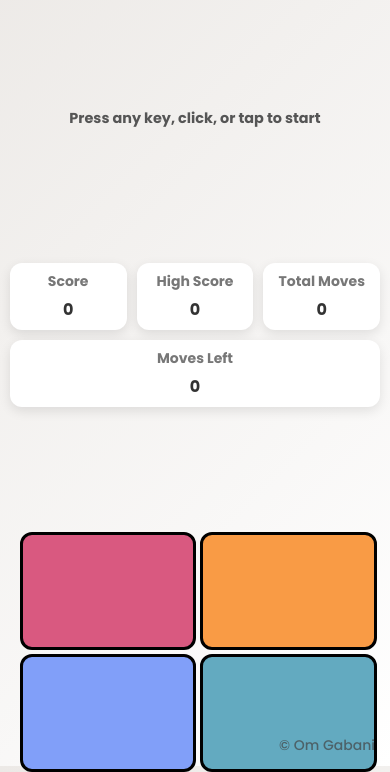
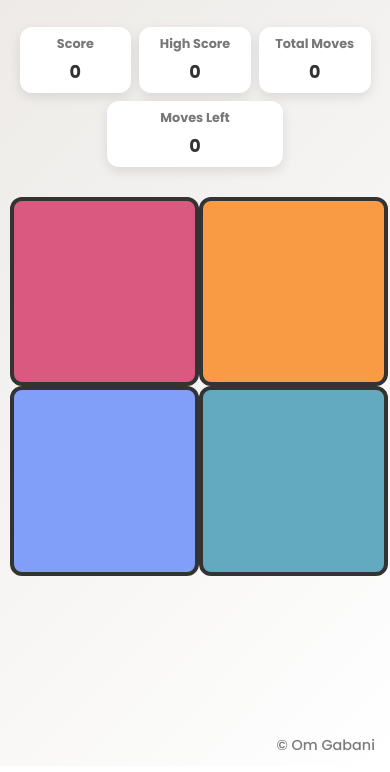
Before and after one commit to Om45m/Simon-Game, a plain HTML site: page index.html in a window 390 px wide. Shown: the part 78-850 px from the top of the page. Drawn offline with nearby package versions, Linux system fonts and the light colour scheme.

Commit message:
Update style.css

```diff
--- a/style.css
+++ b/style.css
@@ -1,104 +1,109 @@
-/* Body and layout */
 body {
-  margin: 0;
+  text-align: center;
   font-family: "Poppins", sans-serif;
   background: linear-gradient(135deg, #ece9e6, #ffffff);
+  margin: 0;
+  min-height: 100dvh;
   display: flex;
   flex-direction: column;
-  justify-content: space-between;  /* spread header, grid, footer */
   align-items: center;
-  min-height: 100vh;
-  height: 100%;
+  justify-content: flex-start;
+  touch-action: manipulation; /* Prevent double-tap zoom on mobile */
+  overscroll-behavior: none; /* Prevent pull-to-refresh */
   overflow: hidden;
-  text-align: center;
 }
 
 body.danger {
   background: #ff4d4d !important;
 }
 
-/* Headings */
 h1 {
-  font-size: 2rem;
-  margin: 10px 0 5px;
+  font-size: 2.5rem;
+  margin: 15px 0 5px;
   color: #333;
 }
 
 h2 {
-  font-size: 1rem;
-  margin-bottom: 10px;
+  font-size: 1.2rem;
+  margin: 0 10px 20px;
   color: #555;
+  line-height: 1.4;
 }
 
 /* Scoreboard */
 .scoreboard {
   display: flex;
-  flex-wrap: wrap;
   justify-content: center;
   gap: 10px;
-  padding: 5px;
-  width: 95%;
-  max-width: 800px;
+  margin: 10px auto 20px;
+  max-width: 90vw;
+  flex-wrap: wrap;
+  padding: 0 10px;
 }
 
 .card {
-  flex: 1 1 100px;
+  flex: 1;
+  min-width: 120px;
+  max-width: 160px;
   background: #fff;
   border-radius: 12px;
   padding: 10px;
-  box-shadow: 0 4px 12px rgba(0,0,0,0.1);
+  box-shadow: 0 4px 12px rgba(0, 0, 0, 0.1);
   text-align: center;
 }
 
 .card .label {
   display: block;
-  font-size: 14px;
+  font-size: 0.9rem;
   color: #777;
-  margin-bottom: 5px;
+  margin-bottom: 6px;
 }
 
 .card span {
-  font-size: 18px;
+  font-size: 1.3rem;
   font-weight: bold;
   color: #333;
 }
 
-/* Game grid container */
+/* Game container */
 .container {
   display: grid;
   grid-template-columns: 1fr 1fr;
   grid-template-rows: 1fr 1fr;
-  gap: 10px;
-  width: 90vw;
-  max-width: 500px;
-  height: 50vh;   /* scale grid height */
+  gap: 12px;
+  width: min(90vw, 500px); /* Responsive width */
+  aspect-ratio: 1/1; /* Square shape */
+  margin: 10px auto;
+  touch-action: none; /* Prevent touch scrolling on game area */
 }
 
 /* Buttons */
 .btn {
+  border: 4px solid #333;
+  border-radius: 12px;
   width: 100%;
   height: 100%;
-  border-radius: 12px;
-  border: 3px solid black;
   cursor: pointer;
-  transition: transform 0.2s;
+  touch-action: manipulation;
+  transition: transform 0.2s, background-color 0.2s;
+  user-select: none; /* Prevent text selection */
+  -webkit-tap-highlight-color: transparent; /* Remove tap highlight on mobile */
 }
 
 .btn:active {
   transform: scale(0.95);
 }
 
-/* Button colors */
 .red { background-color: #d95980; }
 .yellow { background-color: #f99b45; }
 .purple { background-color: #819ff9; }
 .green { background-color: #63aac0; }
 
-/* Flash effects */
+/* Flashes */
 .flash { background-color: #fff !important; }
 .userflash { background-color: limegreen !important; }
 
-/* Popups */
+/* Popup styling */
 .popup {
   position: fixed;
   top: 50%;
@@ -110,11 +115,13 @@ h2 {
   font-size: 1.5rem;
   font-weight: bold;
   color: #333;
-  box-shadow: 0 6px 20px rgba(0,0,0,0.2);
+  box-shadow: 0 6px 20px rgba(0, 0, 0, 0.2);
   opacity: 0;
   transition: all 0.4s ease;
   z-index: 1000;
   pointer-events: none;
+  max-width: 90vw;
+  text-align: center;
 }
 
 .popup.show {
@@ -122,7 +129,6 @@ h2 {
   transform: translate(-50%, -50%) scale(1);
 }
 
-/* Lose animation */
 body.lose {
   animation: loseFlash 0.6s ease;
 }
@@ -130,7 +136,7 @@ body.lose {
 @keyframes loseFlash {
   0%   { background-color: #ff4d4d; }
   50%  { background-color: #ff1a1a; }
-  100% { background-color: #f8f9fa; }
+  100% { background-color: #ece9e6; }
 }
 
 /* Signature */
@@ -138,11 +144,10 @@ body.lose {
   position: fixed;
   bottom: 10px;
   right: 15px;
-  font-size: 14px;
+  font-size: 0.9rem;
   font-weight: 500;
   color: #444;
   opacity: 0.7;
-  font-family: 'Poppins', sans-serif;
   transition: opacity 0.3s ease, transform 0.3s ease;
 }
 
@@ -152,11 +157,21 @@ body.lose {
   color: #111;
 }
 
-/* Responsive adjustments for mobile */
+/* Responsive tweaks */
 @media (max-width: 600px) {
-  h1 { font-size: 1.6rem; }
+  h1 { font-size: 1.8rem; }
+  h2 { font-size: 1rem; }
+  .card { min-width: 80px; padding: 8px; }
+  .card .label { font-size: 0.8rem; }
+  .card span { font-size: 1.1rem; }
+  .scoreboard { gap: 8px; }
+  .container { gap: 8px; }
+  .popup { font-size: 1.2rem; padding: 15px 30px; }
+}
+
+@media (max-width: 400px) {
+  h1 { font-size: 1.5rem; }
   h2 { font-size: 0.9rem; }
-  .card { flex: 1 1 80px; padding: 8px; }
-  .card span { font-size: 16px; }
-  .container { height: 60vw; } /* full width square for small screens */
+  .card { min-width: 70px; }
+  .container { width: 95vw; }
 }
```
